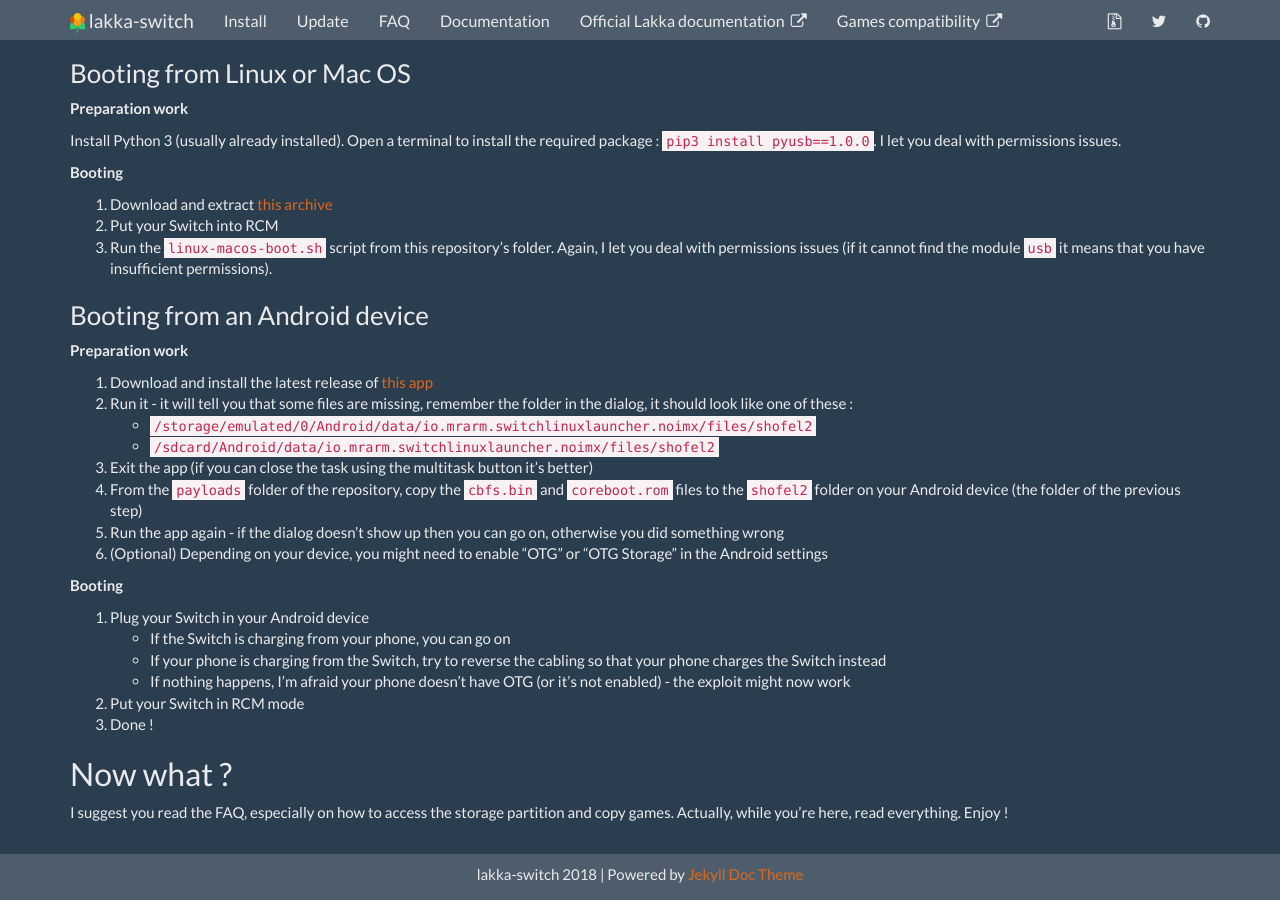
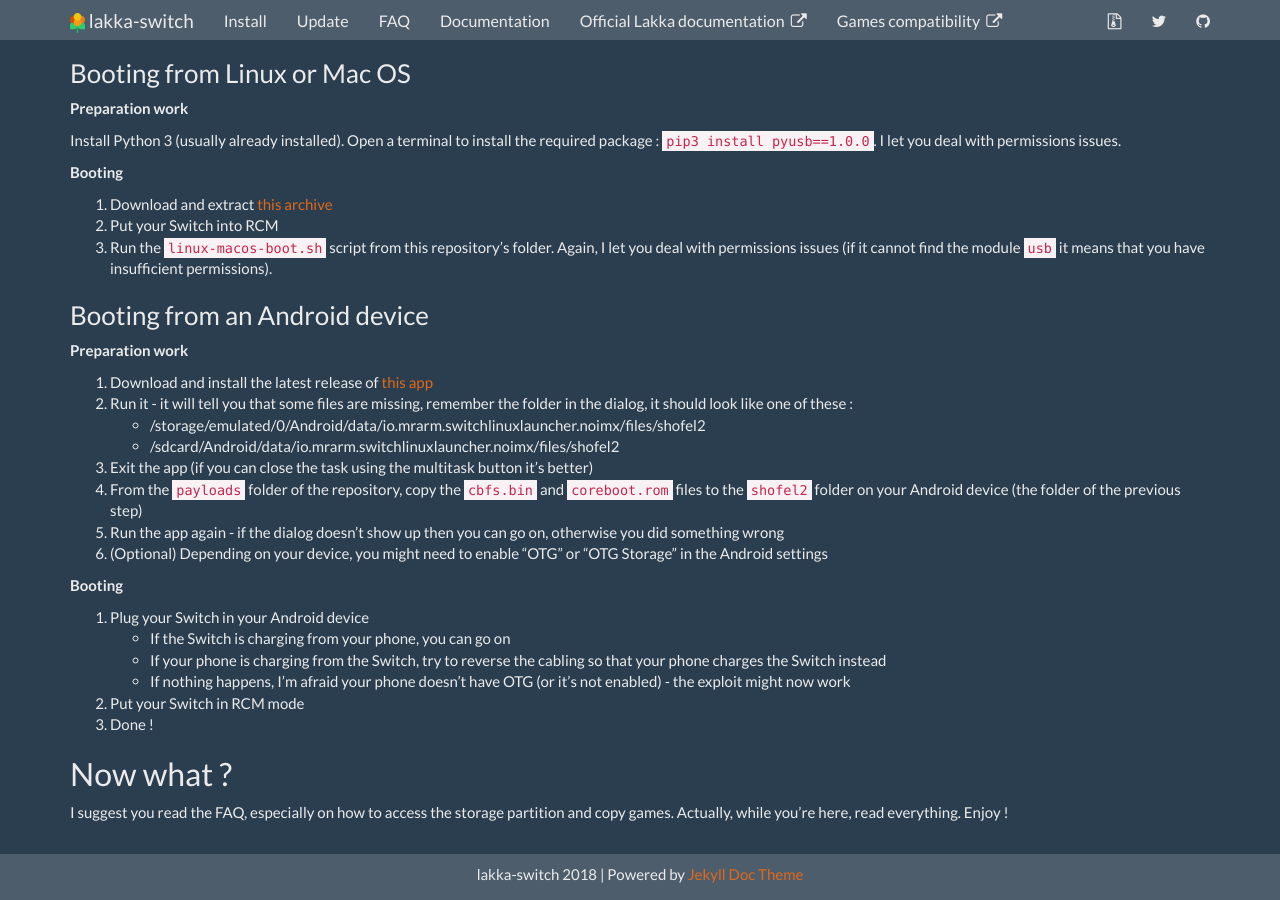
Before and after one commit to lakka-switch/documentation, a Jekyll site: the page built from installation.md, in a window 1280 px wide and 900 px high, scrolled down 1690 px. Built offline with Jekyll 4.4.1, drawn with Linux system fonts in a browser that asks for light colours; nearby versions of some CDN libraries.

```diff
--- a/installation.md
+++ b/installation.md
@@ -81,8 +81,8 @@ Install Python 3 (usually already installed). Open a terminal to install the req
 
 1. Download and install the latest release of [this app](https://github.com/lakka-switch/switch_linux_launcher/releases/latest)
 2. Run it - it will tell you that some files are missing, remember the folder in the dialog, it should look like one of these :
-    - `/storage/emulated/0/Android/data/io.mrarm.switchlinuxlauncher.noimx/files/shofel2`
-    - `/sdcard/Android/data/io.mrarm.switchlinuxlauncher.noimx/files/shofel2`
+    * /storage/emulated/0/Android/data/io.mrarm.switchlinuxlauncher.noimx/files/shofel2
+    * /sdcard/Android/data/io.mrarm.switchlinuxlauncher.noimx/files/shofel2
 4. Exit the app (if you can close the task using the multitask button it's better)
 5. From the `payloads` folder of the repository, copy the `cbfs.bin` and `coreboot.rom` files to the `shofel2` folder on your Android device (the folder of the previous step)
 6. Run the app again - if the dialog doesn't show up then you can go on, otherwise you did something wrong
```
